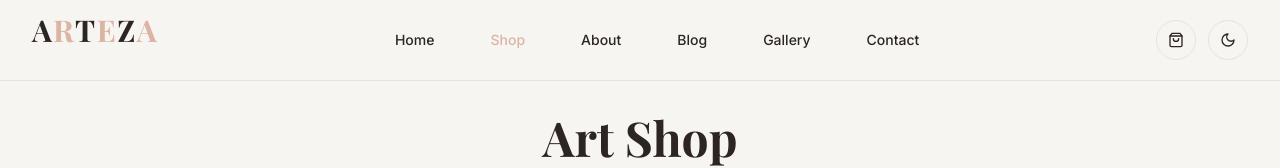
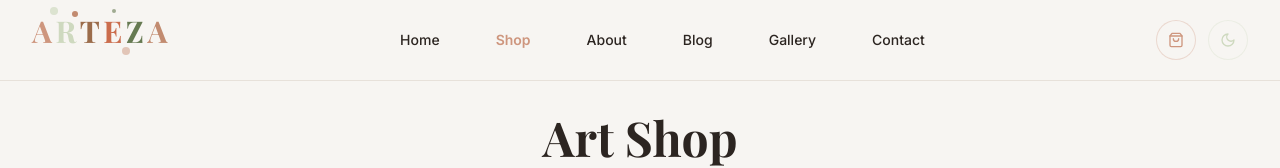
Before and after one commit to akshayaa-403/arteza-canvas-whispers, a React (Vite) app: page /shop in a window 1280 px wide. Shown: the top 168 px of the page. Built offline with nearby package versions, Linux system fonts and the light colour scheme; a web font is replaced by a local one.

Commit message:
Refactor: Enhance logo and improve text visibility
-   Modified the logo for a more unique and eye-catching design.
-   Adjusted text colors across the site to avoid white-on-white issues, ensuring better readability.
-   Suggested potential new features and additions to the website.

```diff
--- a/src/components/Navigation.tsx
+++ b/src/components/Navigation.tsx
@@ -29,23 +29,67 @@ const Navigation = () => {
       <nav className="sticky top-0 z-40 bg-background/95 backdrop-blur-sm border-b border-border">
         <div className="max-w-7xl mx-auto px-4 sm:px-6 lg:px-8">
           <div className="flex justify-between items-center h-16 sm:h-20">
-            {/* Logo */}
+            {/* Artistic Logo */}
             <Link
               to="/"
-              className="group relative flex-shrink-0"
+              className="group relative flex-shrink-0 mr-4"
             >
-              <div className="text-2xl sm:text-3xl font-serif font-bold text-foreground hover:text-primary transition-colors duration-300 tracking-wider">
-                <span className="relative hover-brush-stroke">
+              <div className="relative">
+                {/* Main logo with artistic styling */}
+                <div className="text-2xl sm:text-3xl font-serif font-bold tracking-wider transition-all duration-500 group-hover:scale-105">
+                  <span className="relative inline-block">
+                    {/* Letter A with paint brush stroke */}
+                    <span className="relative text-arteza-terracotta group-hover:text-arteza-rust transition-colors duration-300">
                       A
-                  <span className="text-primary">R</span>
+                      <span className="absolute -top-1 -right-1 w-2 h-2 bg-arteza-sage rounded-full opacity-70 animate-pulse"></span>
+                    </span>
+
+                    {/* Letter R with palette dot */}
+                    <span className="relative text-arteza-sage group-hover:text-arteza-moss transition-colors duration-300 mx-0.5">
+                      R
+                      <span className="absolute top-0 right-0 w-1.5 h-1.5 bg-arteza-copper rounded-full"></span>
+                    </span>
+
+                    {/* Letter T with brush stroke underneath */}
+                    <span className="relative text-arteza-clay group-hover:text-arteza-charcoal transition-colors duration-300">
                       T
-                  <span className="text-primary">E</span>
+                      <span className="absolute bottom-0 left-0 w-full h-0.5 bg-gradient-to-r from-arteza-terracotta to-arteza-sage transform scale-x-0 group-hover:scale-x-100 transition-transform duration-500 origin-left"></span>
+                    </span>
+
+                    {/* Letter E with artistic flourish */}
+                    <span className="relative text-arteza-rust group-hover:text-arteza-terracotta transition-colors duration-300 mx-0.5">
+                      E
+                      <span className="absolute -top-0.5 left-1/2 w-1 h-1 bg-arteza-moss rounded-full transform -translate-x-1/2 opacity-60"></span>
+                    </span>
+
+                    {/* Letter Z with paint splash */}
+                    <span className="relative text-arteza-moss group-hover:text-arteza-sage transition-colors duration-300">
                       Z
-                  <span className="text-primary">A</span>
+                      <span className="absolute -bottom-1 -left-1 w-2 h-2 bg-arteza-terracotta rounded-full opacity-50 transform group-hover:scale-125 transition-transform duration-300"></span>
+                    </span>
+
+                    {/* Letter A with final artistic touch */}
+                    <span className="relative text-arteza-copper group-hover:text-arteza-rust transition-colors duration-300 ml-0.5">
+                      A
+                      <span className="absolute top-1/2 -right-2 w-3 h-0.5 bg-gradient-to-r from-arteza-sage to-transparent transform -translate-y-1/2 opacity-0 group-hover:opacity-70 transition-opacity duration-500"></span>
+                    </span>
                   </span>
                 </div>
-              <div className="text-[10px] sm:text-xs text-muted-foreground font-sans tracking-[0.2em] mt-0.5 sm:mt-1 opacity-0 group-hover:opacity-100 transition-opacity duration-300">
+
+                {/* Artist signature with paint brush icon */}
+                <div className="flex items-center justify-center mt-0.5 opacity-0 group-hover:opacity-100 transition-opacity duration-300">
+                  <span className="text-[10px] sm:text-xs text-muted-foreground font-sans tracking-[0.15em] italic">
                     by upasna
+                  </span>
+                  <span className="ml-1 w-2 h-0.5 bg-gradient-to-r from-arteza-terracotta to-arteza-sage rounded-full"></span>
+                </div>
+
+                {/* Artistic background elements */}
+                <div className="absolute -inset-2 opacity-0 group-hover:opacity-20 transition-opacity duration-500">
+                  <div className="absolute top-0 left-2 w-1 h-1 bg-arteza-sage rounded-full animate-pulse"></div>
+                  <div className="absolute bottom-0 right-3 w-1.5 h-1.5 bg-arteza-terracotta rounded-full animate-pulse" style={{animationDelay: '0.5s'}}></div>
+                  <div className="absolute top-1/2 -left-1 w-0.5 h-0.5 bg-arteza-copper rounded-full animate-pulse" style={{animationDelay: '1s'}}></div>
+                </div>
               </div>
             </Link>
 
@@ -57,8 +101,8 @@ const Navigation = () => {
                   to={item.path}
                   className={`px-3 py-2 text-sm font-medium transition-all duration-300 hover-brush-stroke ${
                     location.pathname === item.path
-                      ? "text-primary"
-                      : "text-foreground hover:text-primary"
+                      ? "text-arteza-terracotta font-semibold"
+                      : "text-foreground hover:text-arteza-terracotta"
                   }`}
                 >
                   {item.name}
@@ -67,13 +111,13 @@ const Navigation = () => {
             </div>
 
             {/* Right side buttons */}
-            <div className="flex items-center space-x-2 sm:space-x-3 flex-shrink-0">
+            <div className="flex items-center space-x-2 sm:space-x-3 flex-shrink-0 ml-4">
               {/* Cart Icon */}
               <Button
                 asChild
                 variant="outline"
                 size="sm"
-                className="w-9 h-9 sm:w-10 sm:h-10 rounded-full bg-background/80 backdrop-blur-sm border-border hover:bg-accent hover:text-accent-foreground transition-all duration-300"
+                className="w-9 h-9 sm:w-10 sm:h-10 rounded-full border-arteza-terracotta/30 text-arteza-terracotta hover:bg-arteza-terracotta hover:text-background transition-all duration-300"
               >
                 <Link to="/cart">
                   <ShoppingBag className="h-4 w-4" />
@@ -85,7 +129,7 @@ const Navigation = () => {
                 variant="outline"
                 size="sm"
                 onClick={toggleTheme}
-                className="w-9 h-9 sm:w-10 sm:h-10 rounded-full bg-background/80 backdrop-blur-sm border-border hover:bg-accent hover:text-accent-foreground transition-all duration-300"
+                className="w-9 h-9 sm:w-10 sm:h-10 rounded-full border-arteza-sage/30 text-arteza-sage hover:bg-arteza-sage hover:text-background transition-all duration-300"
               >
                 {theme === "light" ? (
                   <Moon className="h-4 w-4" />
@@ -100,7 +144,7 @@ const Navigation = () => {
                   variant="ghost"
                   size="sm"
                   onClick={() => setIsOpen(!isOpen)}
-                  className="text-foreground hover:text-primary hover:bg-accent"
+                  className="text-foreground hover:text-arteza-terracotta hover:bg-arteza-terracotta/10"
                 >
                   {isOpen ? <X className="h-6 w-6" /> : <Menu className="h-6 w-6" />}
                 </Button>
@@ -120,8 +164,8 @@ const Navigation = () => {
                   onClick={() => setIsOpen(false)}
                   className={`block px-3 py-2 text-base font-medium transition-all duration-300 rounded-md ${
                     location.pathname === item.path
-                      ? "text-primary bg-accent"
-                      : "text-foreground hover:text-primary hover:bg-accent"
+                      ? "text-arteza-terracotta bg-arteza-terracotta/10 font-semibold"
+                      : "text-foreground hover:text-arteza-terracotta hover:bg-arteza-terracotta/10"
                   }`}
                 >
                   {item.name}
```
Lines whose indentation alone changed are shown as unchanged.
